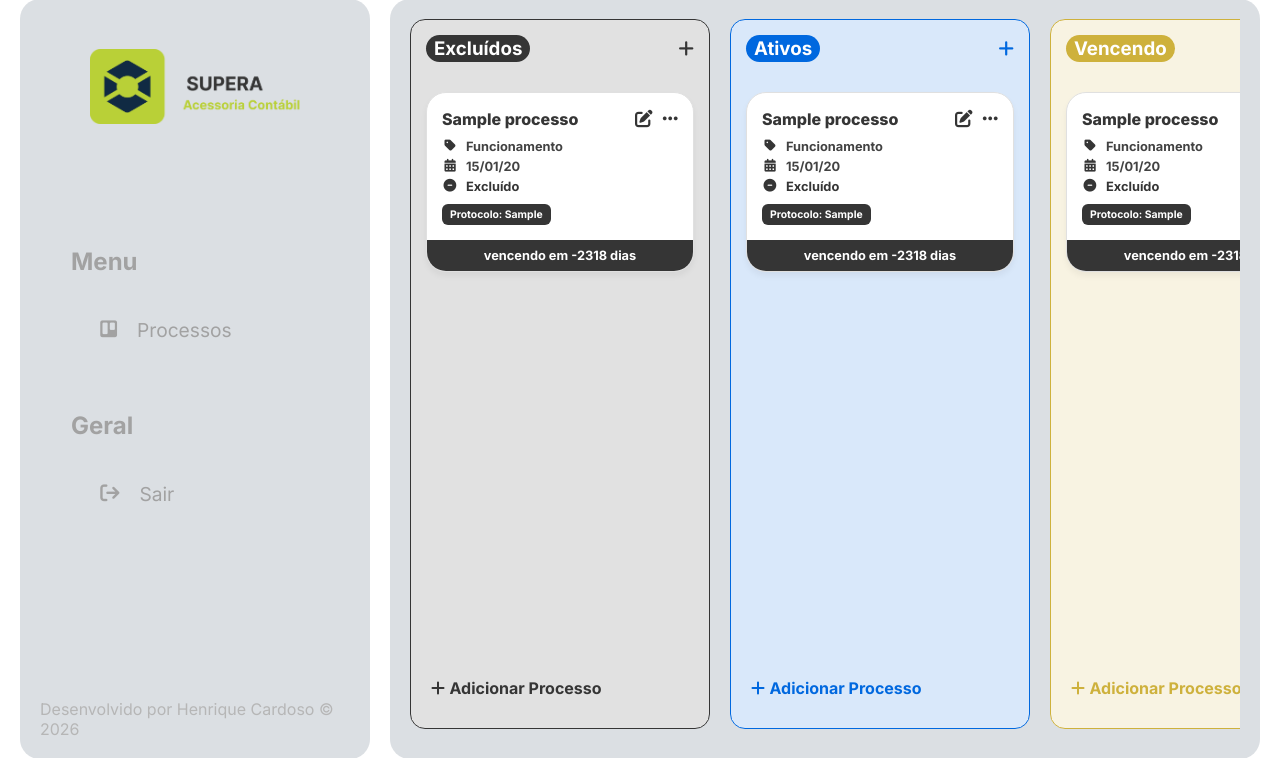
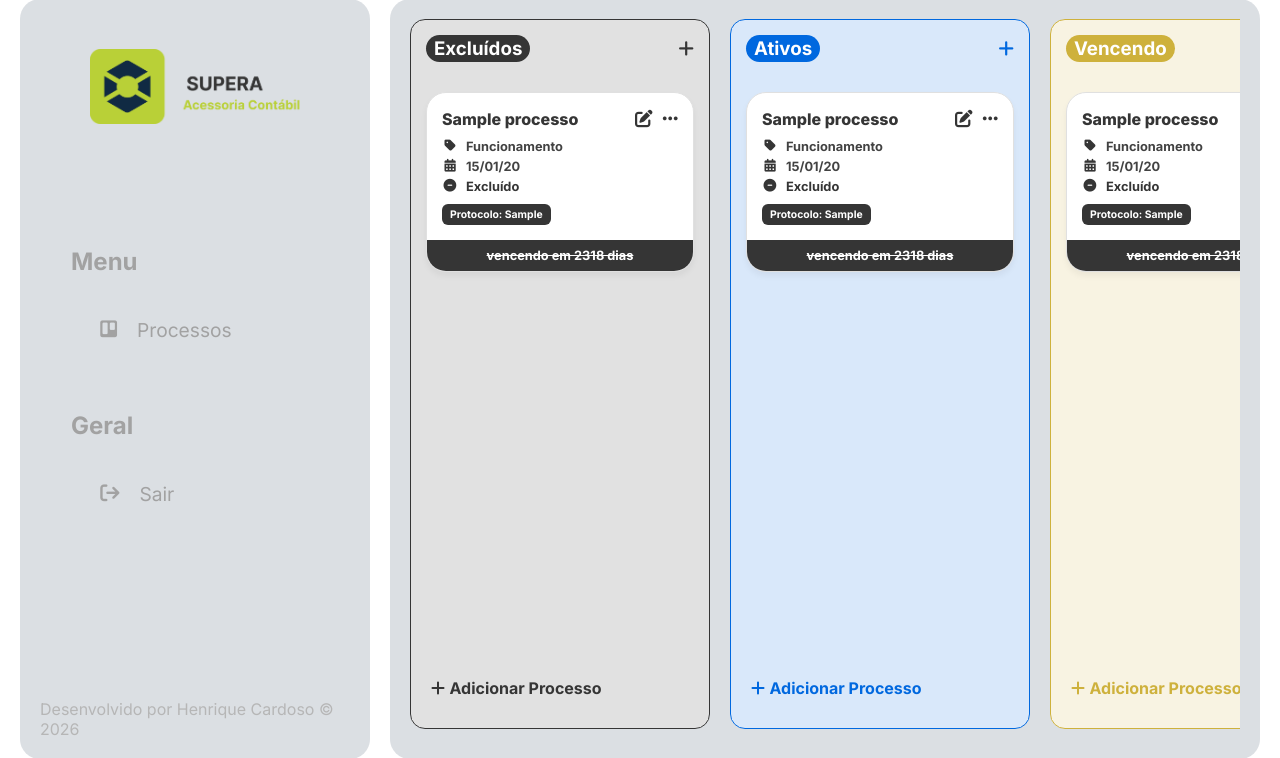
Before and after one commit to rique-cardoso/supera-contabilidade-system, a Django app: template templates/gerenciamento_processos.html in a window 1280 px wide. Shown: the part 21-779 px from the top of the page. Run offline with Django 5.2, Linux system fonts and the light colour scheme; the template is opened without the code that fills it: values that come from a table or form of the project are taken from there, others are empty; tables that the repository leaves empty hold one stand-in row (values such as "Sample post"); some libraries are stand-ins or nearby versions.

Commit message:
melhorando a tag footer card-prazo de acordo com os status

```diff
--- a/processos/models.py
+++ b/processos/models.py
@@ -202,7 +202,7 @@ class Processo(models.Model):
 
     def dias_para_vencer(self):
         """Retorna dias até vencimento (útil para template)"""
-        return (self.data_vencimento - date.today()).days
+        return abs((self.data_vencimento - date.today()).days)
 
     @property
     def data_vencimento_formatada(self):
--- a/templates/partials/card_processo.html
+++ b/templates/partials/card_processo.html
@@ -73,5 +73,13 @@
     <span class="card-protocolo">Protocolo: {{ processo.protocolo }}</span>
   </div>
 
-  <div class="card-prazo">vencendo em {{ processo.dias_para_vencer }} dias</div>
+  {% if processo.status == "EXCLUIDO" %}
+    <div class="card-prazo" style="text-decoration: line-through;">vencendo em {{ processo.dias_para_vencer }} dias</div>
+  {% elif processo.status == "VENCIDO" %}
+    <div class="card-prazo">vencido há {{ processo.dias_para_vencer }} dias</div>
+  {% elif processo.status == "CONCLUIDO" %}
+    <div class="card-prazo">concluído há {{ processo.dias_para_vencer }} dias</div>
+  {% else %}
+    <div class="card-prazo">vencendo em {{ processo.dias_para_vencer }} dias</div>
+  {% endif %}
 </div>
```
